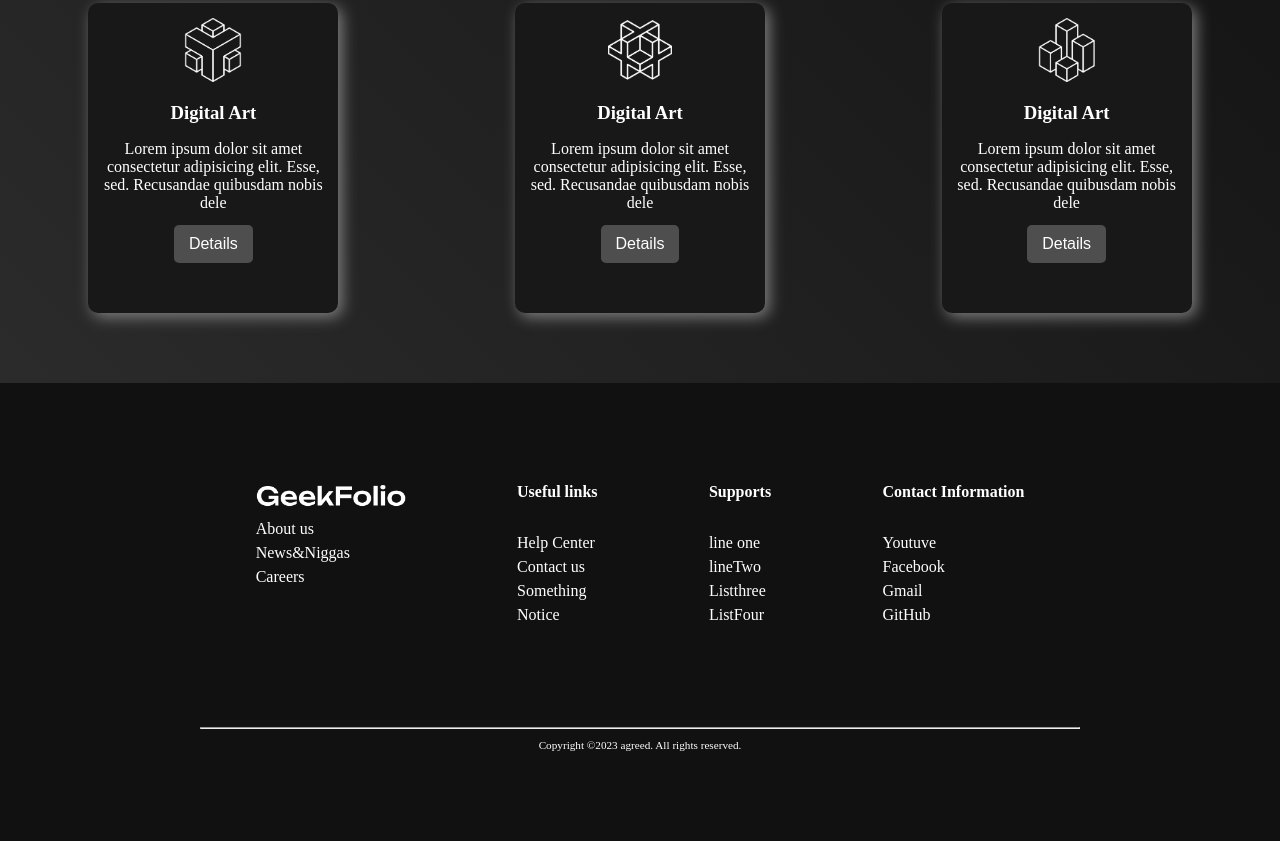
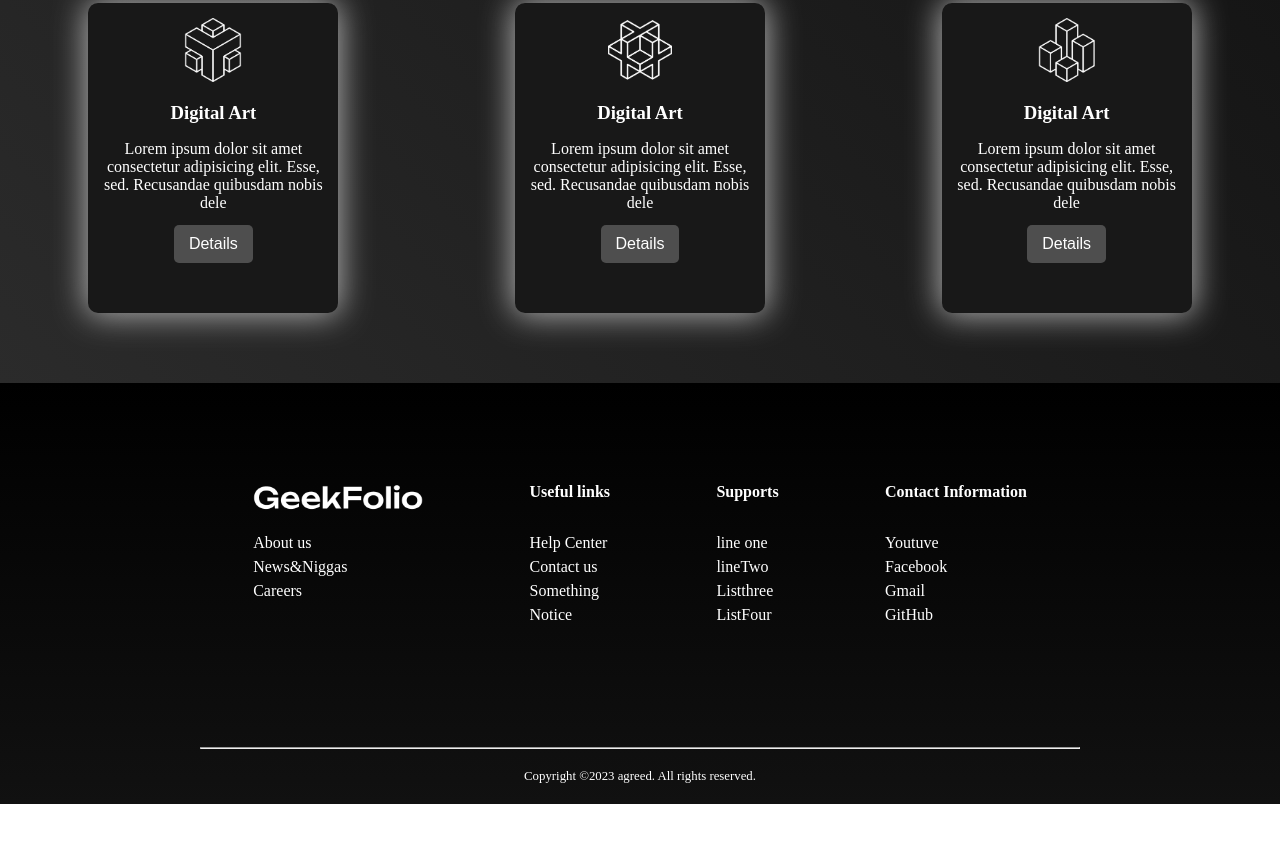
Before and after one commit to FAHIM-33/Conceptual-1, a plain HTML site: page index.html in a window 1280 px wide. Shown: the part 1520-2361 px from the top of the page. After the commit the page ends 2324 px from the top, so only its background shows below. Drawn offline with Linux system fonts and the light colour scheme.

Commit message:
almost done

```diff
--- a/new.css
+++ b/new.css
@@ -4,9 +4,7 @@
     /* border: 1px solid red; */
 
 }
-body{
-    /* color: white; */
-}
+
 .logo-pic{
     width: 150px;
     padding: 20px;
@@ -81,7 +79,7 @@ body{
     display: flex;
     justify-content: space-around;
     align-items: center;
-    /* background-color: rgb(255, 218, 174); */
+
 }
 .about-left{
     margin: 2rem 4rem;
@@ -126,7 +124,8 @@ body{
     text-align: center;
     padding: 15px;
     color: white;
-    box-shadow: 4px 4px 15px gray;
+    /* box-shadow: 4px 4px 15px gray; */
+    box-shadow: 0px 0px 33px 2px rgba(179,179,179,1);
 }
 .details{
     background-color: rgba(128, 128, 128, 0.527);
@@ -144,8 +143,9 @@ body{
     margin: 1rem 0;
 }
 .footer-container{
-    background-color: #111;
-    padding: 100px 200px 80px 200px;
+    background-image: none,
+    linear-gradient(0deg,#111,#000);
+    padding: 100px 200px 20px 200px;
 }
 .upper-part{
     display: flex;
@@ -158,24 +158,26 @@ body{
 
 }
 .bottom-logo{
-    width: 150px;
+    width: 170px;
+    margin-bottom: 10px;
 }
 .upper-part h4{
     margin-bottom: 30px
 
 }
 hr{
-    margin-top: 100px;
+    margin-top: 120px;
 }
 .upper-part li{
     line-height: 1.5rem;
 }
+
 
 .lower-part{
     text-align: center;
 }
 .lower-part p{
     color: white;
-    font-size: 0.7rem;
-    padding: 10px;
+    font-size: 0.8rem;
+    padding-top: 20px;
 }
```
